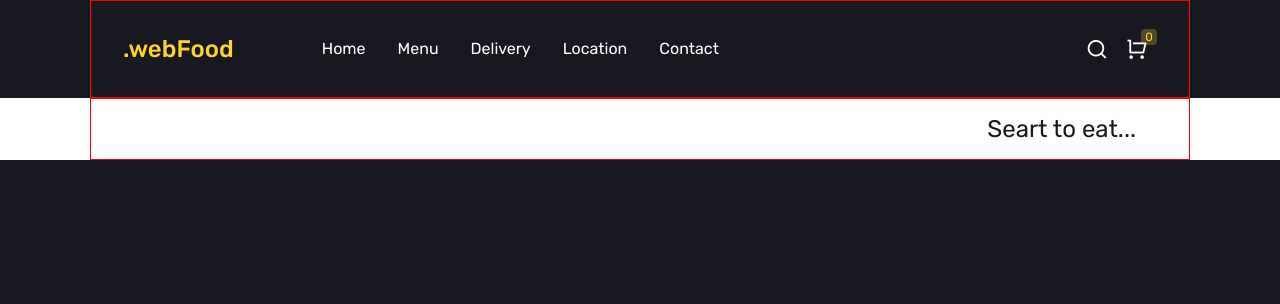
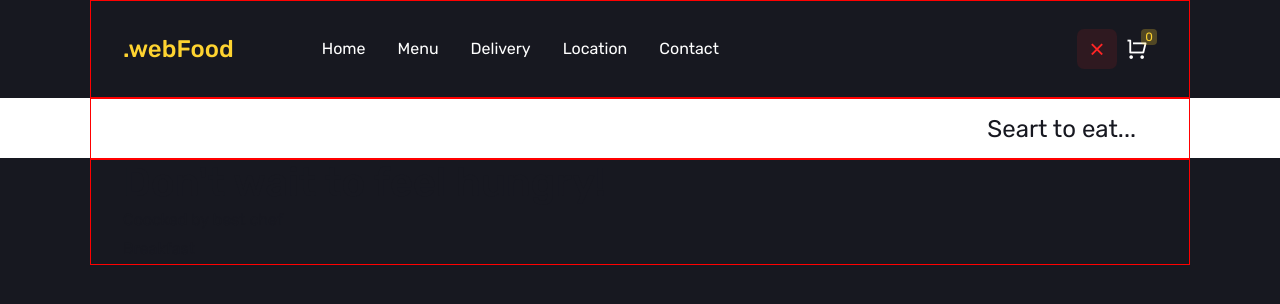
Before and after one commit to SlavikLiabin/food-ordering, a plain HTML site: page index.html in a window 1280 px wide. Both pictures are taken after a click on the link 1097 px from the left and 49 px from the top of the page. Drawn offline with nearby package versions, Linux system fonts and the light colour scheme.

Commit message:
'search'

```diff
--- a/index.html
+++ b/index.html
@@ -31,6 +31,7 @@
               <div class="icons">
                 <a href="#" class="s-trigger">
                   <i class="ri-search-line"></i>
+                  <i class="ri-close-line"></i>
                 </a>
                 <a href="#" class="icart">
                   <i class="ri-shopping-cart-line"></i>
@@ -49,6 +50,30 @@
           </div>
         </form>
       </header>
+      <main>
+        <div class="hero">
+          <div class="container">
+            <h1>Don't wait to feel hungry!</h1>
+            <span class="text">Coocked by best chef</span>
+            <div class="slider">
+              <div class="thumb-big">
+                <div class="wrapper">
+                  <div class="item">
+                    <div class="main">
+                      <div class="tags link-slide">
+                        <span>Breakfast</span>
+                        <div class="price"></div>
+                        <a href=""></a>
+                      </div>
+                    </div>
+                  </div>
+                </div>
+              </div>
+              <div class="thumb-nav"></div>
+            </div>
+          </div>
+        </div>
+      </main>
     </div>
     <div class="overlay"></div>
     <script src="./script.js"></script>
--- a/style.css
+++ b/style.css
@@ -221,6 +221,14 @@ header nav .menu ul li a:hover {
 
 header .search {
   background-color: var(--white-color);
+  height: 100%;
+  visibility: hidden;
+  transition: height 0.3s, visibility 0.3s;
+}
+
+.showsearch .search {
+  height: 60px;
+  visibility: inherit;
 }
 
 header .search input {
@@ -237,6 +245,26 @@ header .search input {
 
 header .search input::placeholder {
   color: var(--dark-color);
+}
+
+header .s-trigger i.ri-close-line,
+.showsearch header .s-trigger i.ri-search-line {
+  display: none;
+}
+
+.showsearch header .s-trigger i.ri-close-line {
+  display: block;
+}
+
+.showsearch header .s-trigger {
+  background-color: #ff25251a;
+  color: var(--secondary-color);
+  border-radius: 7px;
+  transition: var(--trans-back-co);
+}
+
+.showsearch header .s-trigger:hover {
+  background-color: #ff25254a;
 }
 
 @media screen and (min-width: 768px) {
```
